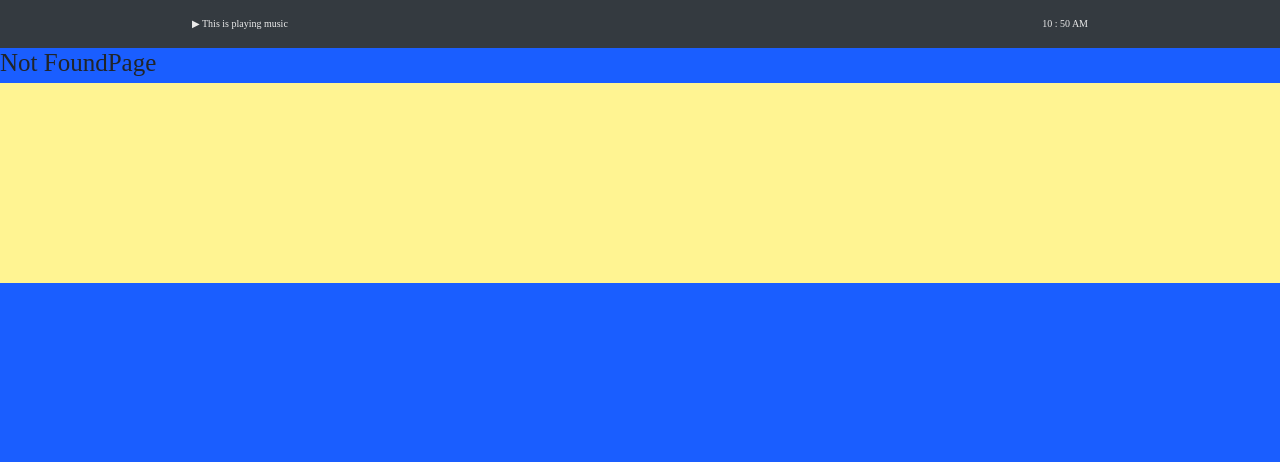
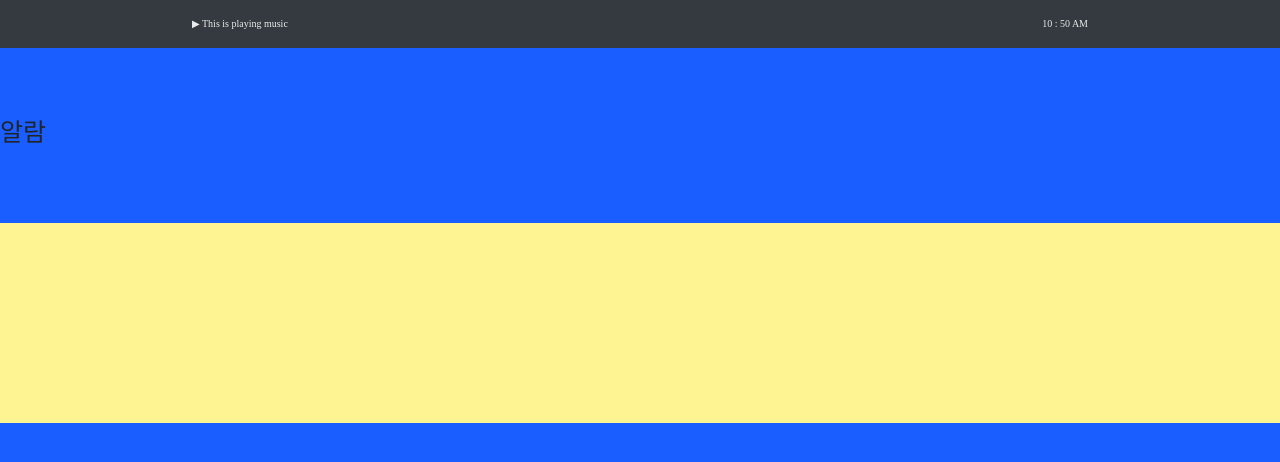
Before and after one commit to turtle-engineers/BTP_ui, a Vue app: page /Alarm in a window 1280 px wide. Before the commit this address had no page. Shown: the top 462 px of the page. Built offline with nearby package versions, Linux system fonts and the light colour scheme; a web font is replaced by a local one.

Commit message:
alarm init MyAlarm.vue 추가 myAlarm.scss 추가 router에 Alarm 추가

```diff
--- a/src/router.js
+++ b/src/router.js
@@ -4,6 +4,7 @@ import Home from "./views/Home";
 import MyRoutine from "./views/MyRoutine";
 import RandomChallenge from "./views/RandomChallenge";
 import MyTurtle from "./views/MyTurtle";
+import MyAlarm from "./views/MyAlarm";
 import StretchingGuide from "./views/StretchingGuide";
 import Account from "./views/Account";
 import Settings from "./views/Settings";
@@ -31,6 +32,7 @@ const router = new VueRouter({
     { path: "/account", component: Account },
     { path: "/settings", component: Settings },
     { path: "/missionList", component: MissionList },
+    { path: "/Alarm", component: MyAlarm },
 
     { path: "/about", component: About },
     { path: "/story", component: Story },
--- /dev/null
+++ b/src/views/MyAlarm.vue
@@ -0,0 +1,13 @@
+<template>
+  <body>
+    <h1 class="btp-title">알람</h1>
+  </body>
+</template>
+<style lang="scss" scoped>
+@import "@/assets/scss/variables.scss";
+@import "@/assets/scss/common.scss";
+@import "@/assets/scss/components/myAlarm.scss";
+</style>
+<script>
+export default {};
+</script>
```
Also changed, not shown: src/assets/scss/components/myAlarm.scss (added).
